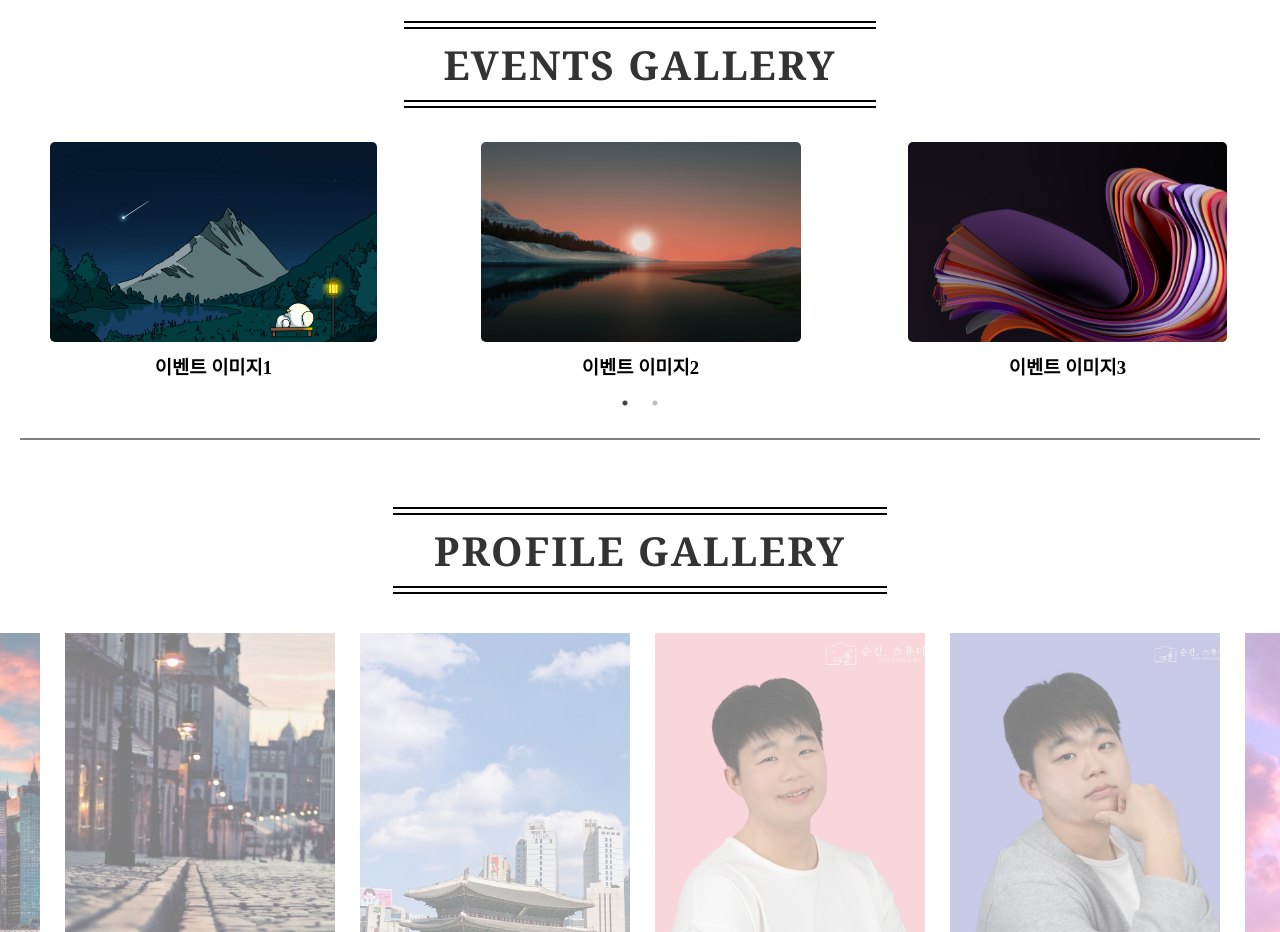
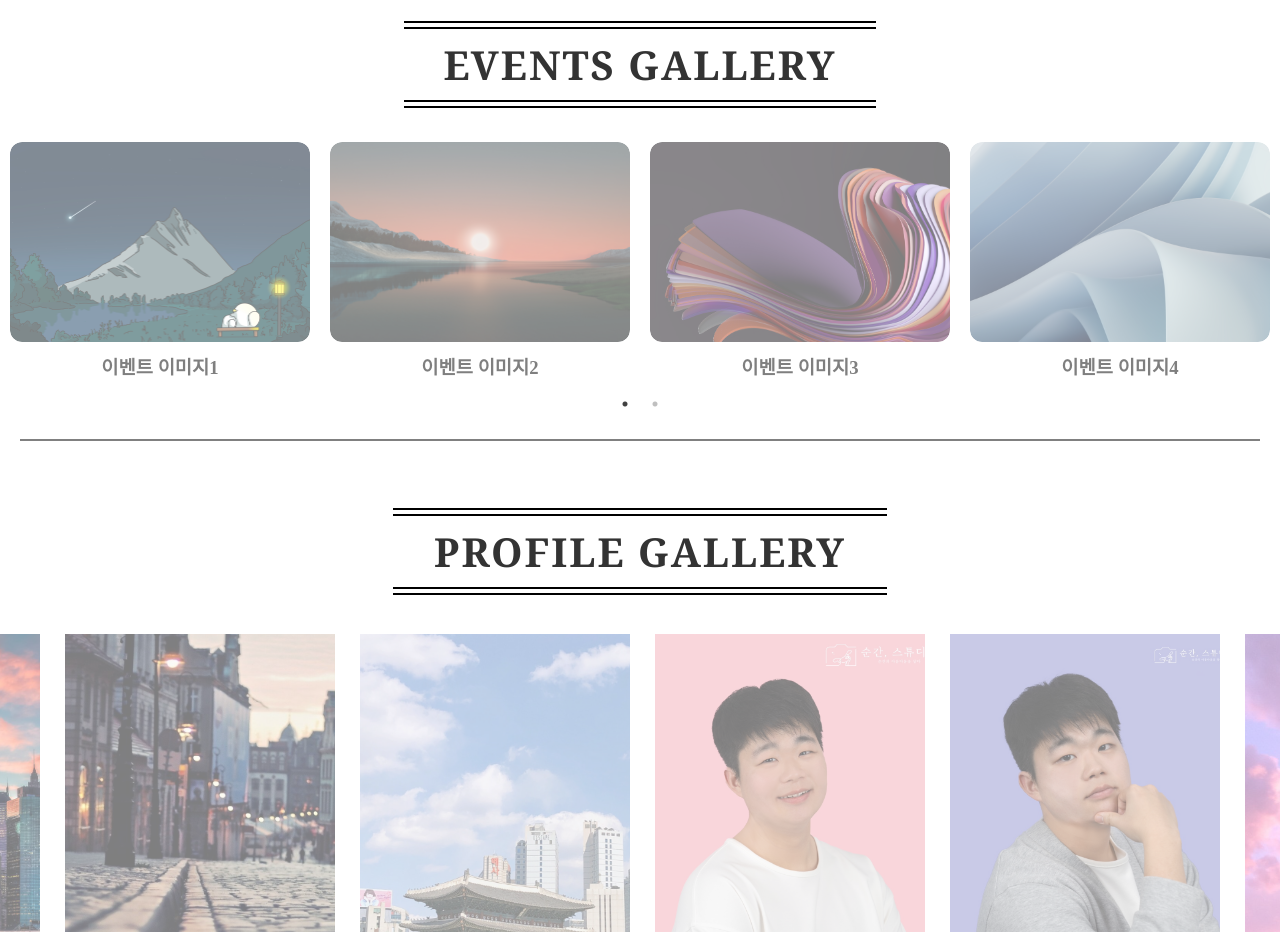
Before and after one commit to SUNGAN-Homepage/front-end, a React (Vite) app: page / in a window 1280 px wide. Shown: the part 1740-2672 px from the top of the page. Built offline with nearby package versions, Linux system fonts and the light colour scheme.

Commit message:
feat: Events Gallery 디자인 수정

```diff
--- a/src/components/common/portfolio/PortFolio.css
+++ b/src/components/common/portfolio/PortFolio.css
@@ -82,7 +82,7 @@
   /*arrow 때문에 모바일에서 움직임이 생김*/
   /*margin-right:100px;*/
 }
-.slide {
+.profile .slide {
   position: relative;
   padding-top: 160%; /* 4:5 비율 */
   overflow: hidden;
--- a/src/components/eventsGallery/EventsGallery.css
+++ b/src/components/eventsGallery/EventsGallery.css
@@ -10,35 +10,74 @@
     }
     @media(min-width:1025px){
         width: 100%;
+    }
+}
 
-    }
+.events .slide {
+    position: relative;
+    overflow: hidden;
+    transition: transform 0.3s ease, box-shadow 0.3s ease;
+
+    border-radius: 12px;
 
 }
 .events .slick-slide {
+    opacity: 0.5;
+    display: flex; /* 추가 */
+    flex-direction: column; /* 추가 */
+    align-items: center; /* 추가 */
 }
+.events .events-radius {
+    width: 100%;
+    border-radius: 12px;
+    overflow: hidden; /* 추가 */
+}
+
 /* Hover 애니메이션 */
 .events .slick-slide:hover {
     opacity: 1;
 }
 
-.modal-content events-img {
+.modal-content .events-img {
     width: 100%;
-    height: 80%;
-    margin-top: 20px;
+    /*height: 80%;*/
+    /*margin-top: 20px;*/
     object-fit: contain; /* 비율을 유지하면서 크기를 조정 */
     background: black;
+    border-radius: 12px ;
 }
 
-.slide events-img {
-    position: absolute;
+.slide .events-img {
+    position: relative; /* 수정 */
     top: 0;
     left: 0;
-    width: 100%;
-    height: 100%;
-    margin: 5px;
+    width: 100%; /* 가로 길이 100% */
+    height: 200px; /* 세로 길이 150px */
     object-fit: cover; /* 이미지 비율 유지 및 슬라이더 채우기 */
     transition: transform 0.2s ease; /* 이미지 확대 전환 효과 */
+    border-radius: 12px;
+    margin:0;
+
 }
-.slide:hover events-img {
+
+
+
+.events .slick-slide {
+    opacity: 0.5; /* 기본적으로 어둡게 설정 */
+}
+
+/* Hover 애니메이션 */
+.events .slick-slide:hover {
+    opacity: 1;
+}
+.slide:hover .events-img {
     transform: scale(1.1); /* 이미지 약간 더 확대 */
 }
+
+.events .slide h3 {
+    margin-top: 10px; /* 추가 */
+    text-align: center; /* 추가 */
+}
+.events .slick-arrow .slick-prev .custom-arrow .prev-arrow{
+    margin-bottom:100px;
+}
--- a/src/components/eventsGallery/EventsGallery.tsx
+++ b/src/components/eventsGallery/EventsGallery.tsx
@@ -1,4 +1,4 @@
-import { Box, useMediaQuery } from '@mui/material';
+import { useMediaQuery } from '@mui/material';
 import EventsImg1 from '../../assets/EventsImg.jpg';
 import EventsImg2 from '../../assets/EventsImg (2).jpg';
 import EventsImg3 from '../../assets/EventsImg (3).jpg';
@@ -33,8 +33,8 @@ function EventsGallery() {
     lazyLoad: true,
     infinite: false,
     speed: 500,
-    slidesToShow: isMobile || isSmallMobile ? 1 : isTablet ? 3 : 3,
-    slidesToScroll: isMobile || isSmallMobile ? 1 : isTablet ? 3 : 3,
+    slidesToShow: isMobile || isSmallMobile ? 1 : isTablet ? 4 : 4,
+    slidesToScroll: isMobile || isSmallMobile ? 1 : isTablet ? 4 : 4,
     prevArrow: <CustomPrevArrow />,
     nextArrow: <CustomNextArrow />,
     accessibility: false,
@@ -65,37 +65,14 @@ function EventsGallery() {
     <>
       <PortFolio imageData={imagesData} isProfile={false} settings={settings}>
         {imagesData.map((image, index) => (
-          <Box
-            key={index}
-            sx={{
-              display: 'flex',
-              flexDirection: 'column',
-              alignItems: 'center',
-              justifyContent: 'center',
-              height: '0px',
-              padding: '0px',
-              borderRadius: '10px',
-              textAlign: 'center',
-              cursor: 'pointer',
-            }}
-            onClick={() => handleImageClick(image)}
-          >
-            <img
-              src={image.src}
-              alt={image.title}
-              style={{
-                width: 'auto', // 비율 유지
-                maxWidth: '90%', // 부모 요소보다 커지지 않도록
-                height: '200px', // 자동 크기 조정
-                display: 'block', // 블록 요소로 변경하여 중앙 정렬
-                margin: 'auto', // 가로 중앙 정렬
-                borderRadius: '5px',
-              }}
-            />
+          <div key={index} onClick={() => handleImageClick(image)}>
+            <div className="slide">
+              <img className={'events-img'} src={image.src} alt={image.title} />
+            </div>
             <h3 style={{ marginTop: '10px', marginBottom: '0px' }}>
               {image.title}
             </h3>
-          </Box>
+          </div>
         ))}
       </PortFolio>
       <PortFolioModal
```
